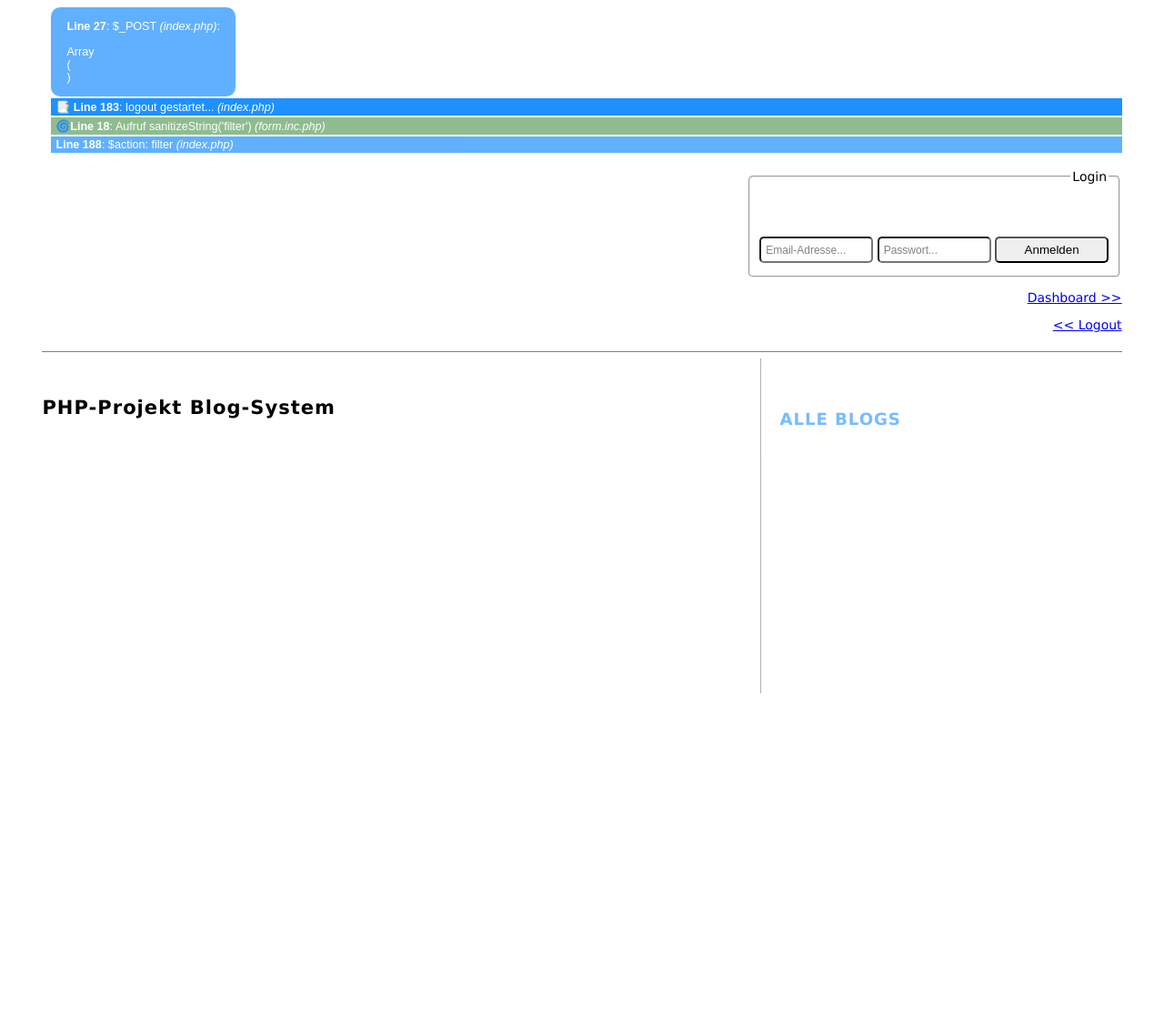
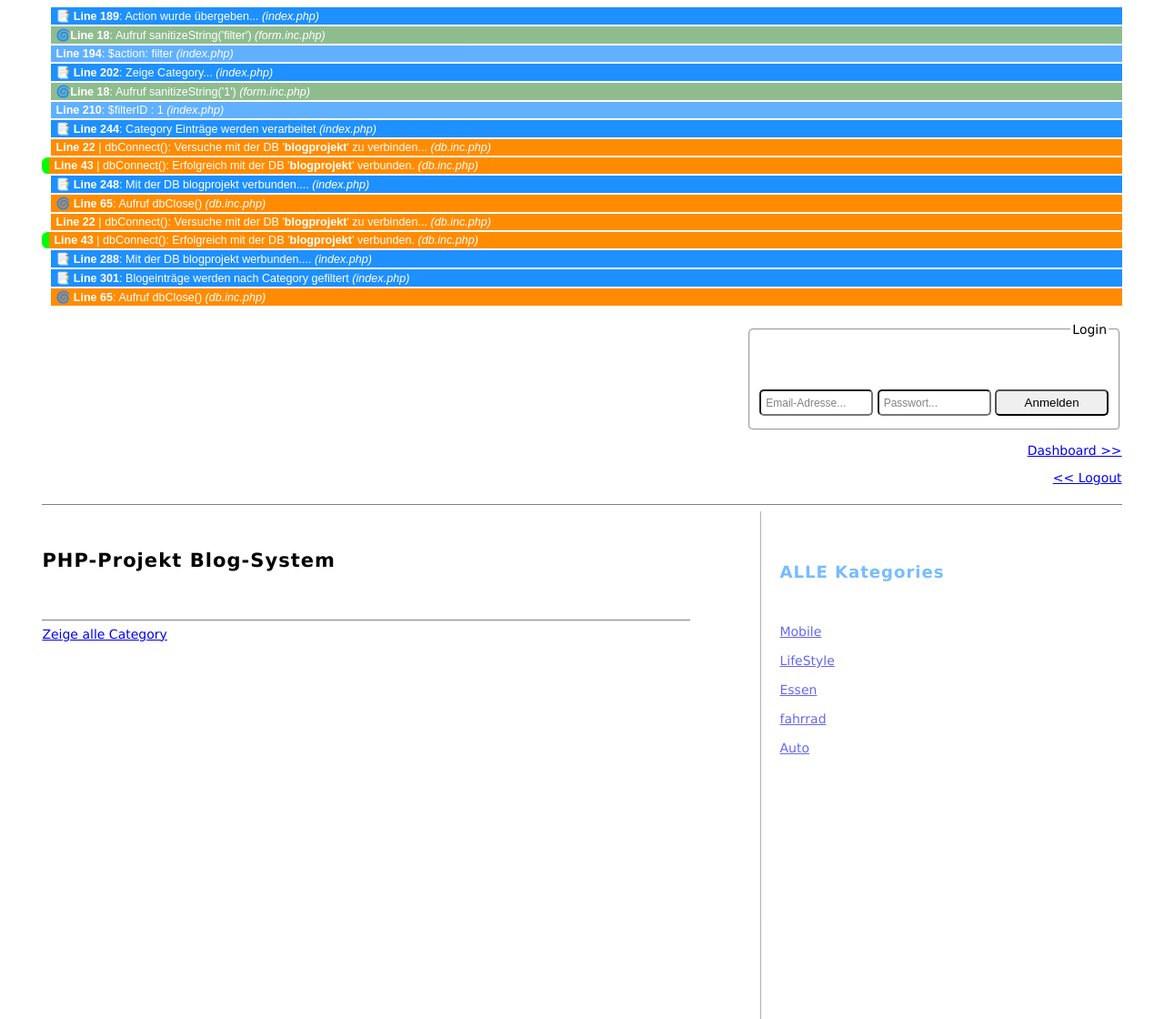
Before and after one commit to Fannese/PhpBlogSystem, a PHP site: page /index.php?action=filter&catID=1 in a window 1280 px wide. Shown: the whole page at 91% size. Before the commit the page ends 762 px from the top, so only its background shows below. Run offline with PHP 8.4, Linux system fonts and the light colour scheme; data comes from the database, SQL or seed files in the repository.

Commit message:
Fetch Blogdata and CategoryData to Index Page

```diff
--- a/index.php
+++ b/index.php
@@ -16,6 +16,9 @@
 				$errorEmail			=  NULL;
 				$errorPassword		=  NULL;
 				$errorLogin			=	NULL;
+				$filterID		 	=	NULL;
+				$filterAllBlog		=	NULL;
+				$msgAllCategory	=	NULL;
 
 				#***************************************#
 				#*********FORMULARVERARBEITUNG *********#
@@ -23,11 +26,11 @@
 
 
 				#**********AUSGABE DER FORMWERTE IN POST ARRAY*****************************#
-
+/*
 if(DEBUG_V) echo "<pre class='debug value'><b>Line " . __LINE__ . "</b>: \$_POST <i>(" . basename(__FILE__) . ")</i>:<br>\n";
 if(DEBUG_V)	print_r($_POST);
 if(DEBUG_V)	echo "</pre>";
-
+*/
 
 				//SCHRITT. 1. Prüfen ob formular abgeschickt wurde
 
@@ -97,11 +100,11 @@
 						//DB verbindung abschliessen
 						dbClose($PDO, $PDOStatement);
 if(DEBUG)			echo "<p class='debug'>📑 <b>Line " . __LINE__ . "</b>: Datenbank verbindung wurde getrennt <i>(" . basename(__FILE__) . ")</i></p>\n";
-
+/*
 if(DEBUG_A)			echo "<pre class='debug value'><b>Line " . __LINE__ . "</b>: \$userData <i>(" . basename(__FILE__) . ")</i>:<br>\n";
 if(DEBUG_A)			print_r($userData);
 if(DEBUG_A)			echo "</pre>";
-
+*/
 						#**********VALIDATE PASSWORD***************************************#
 
 if(DEBUG)			echo "<p class='debug'>📑 <b>Line " . __LINE__ . "</b>: PASSWORD VALIDIEREN ... <i>(" . basename(__FILE__) . ")</i></p>\n";
@@ -127,9 +130,10 @@
 								//Erfolsfall
 if(DEBUG)					echo "<p class='debug'>📑 <b>Line " . __LINE__ . "</b>: Passwort stimmt mit Passwort_hash<i>(" . basename(__FILE__) . ")</i></p>\n";
 
+
 								#***************************************#
 								#*****SESSION STARTEN UND USER-ID  *****#
-								#*****IN DIE SESSION SCHREIBE***********#
+								#*****IN DIE SESSION SCHREIBEN**********#
 								#***************************************#
 
 								//Schritt 1. LOGIN DÜRCHFÜHREN
@@ -177,20 +181,52 @@
 				#*****URLVERARBEITUNG  *****************#
 				#*****LOGOUT****************************#
 				#***************************************#
-				//url überprufen
-
+/*				//url überprufen
+if(DEBUG_A)			echo "<pre class='debug value'><b>Line " . __LINE__ . "</b>: \$_GET <i>(" . basename(__FILE__) . ")</i>:<br>\n";
+if(DEBUG_A)			print_r($_GET);
+if(DEBUG_A)			echo "</pre>";		*/
 				if(isset($_GET['action'])	=== true){
-if(DEBUG)		echo "<p class='debug'>📑 <b>Line " . __LINE__ . "</b>: logout gestartet... <i>(" . basename(__FILE__) . ")</i></p>\n";
+if(DEBUG)		echo "<p class='debug'>📑 <b>Line " . __LINE__ . "</b>: Action wurde übergeben... <i>(" . basename(__FILE__) . ")</i></p>\n";
 
 					//Schritt 2. entschärfen und Debug ausgabe
 
 					$action = sanitizeString($_GET['action']);
 if(DEBUG_V)		echo "<p class='debug value'><b>Line " . __LINE__ . "</b>: \$action: $action <i>(" . basename(__FILE__) . ")</i></p>\n";
 
-					//verzweigen
 
-					if($action === 'logout'){
-//if(DEBUG_V)			echo "<p class='debug value'><b>Line " . __LINE__ . "</b>: \$action: $action du bist abgemeldet <i>(" . basename(__FILE__) . ")</i></p>\n";
+					// Schritt 3 URL: Je nach erlaubtem Parameterwert verzweigen
+
+
+					#********** SHOW CATEGORY **********#
+					if( $action === 'filter' ) {
+if(DEBUG)			echo "<p class='debug'>📑 <b>Line " . __LINE__ . "</b>: Zeige Category... <i>(" . basename(__FILE__) . ")</i></p>\n";
+
+						// Schritt 4 URL: Werte weiterverarbeiten
+
+						//$showContentURLData	= true;
+
+
+						$filterID		=	sanitizeString($_GET['catID']);
+if(DEBUG_V)			echo "<p class='debug value'><b>Line " . __LINE__ . "</b>: \$filterID	: $filterID	 <i>(" . basename(__FILE__) . ")</i></p>\n";
+
+					}
+
+
+
+					#********** SHOW ALL BLOG **********#
+					elseif( $action === '' ) {
+if(DEBUG)			echo "<p class='debug'>📑 <b>Line " . __LINE__ . "</b>: Zeige alle Blogbeiträge... <i>(" . basename(__FILE__) . ")</i></p>\n";
+
+						$msgAllCategory	= 'Alle Category';
+						header('LOCATION: ./');
+						exit();
+
+					}
+
+					//verzweigen LOGOUT
+
+					elseif($action === 'logout'){
+if(DEBUG_V)			echo "<p class='debug value'><b>Line " . __LINE__ . "</b>: \$action: $action du bist abgemeldet <i>(" . basename(__FILE__) . ")</i></p>\n";
 
 						session_destroy();
 						header('LOCATION: ./');
@@ -199,14 +235,107 @@
 
 				} //END URL ÜBERPRUFUNG
 
+#**************************************************************************************************************#
+
+				#***************************************#
+				#*****FETCH CATEGORIE FROM *************#
+				#*****DATABASE**************************#
+				#***************************************#
+if(DEBUG)	echo "<p class='debug'>📑 <b>Line " . __LINE__ . "</b>: Category Einträge werden verarbeitet <i>(" . basename(__FILE__) . ")</i></p>\n";
 
 
+				$PDO		=	dbConnect('blogprojekt');
+if(DEBUG)	echo "<p class='debug'>📑 <b>Line " . __LINE__ . "</b>: Mit der DB blogprojekt verbunden.... <i>(" . basename(__FILE__) . ")</i></p>\n";
+
+
+				//Statement und Placeholders
+				//zugriff auf die Category
+				$sql				= 'SELECT *
+										FROM categories';
+
+				$placeholders	= array();
+
+				// Schritt 3 DB: Prepared Statements
+				try{
+					$PDOStatement	=	$PDO->prepare($sql);
+
+					$PDOStatement->execute($placeholders);
+				}
+				catch(PDOException $error){
+if(DEBUG) 		echo "<p class='debug db err'><b>Line " . __LINE__ . "</b>: ERROR: " . $error->GetMessage() . "<i>(" . basename(__FILE__) . ")</i></p>\n";
+
+				}
+
+				$catData 	= $PDOStatement->fetchAll(PDO::FETCH_ASSOC);
+/*
+if(DEBUG_A)	echo "<pre class='debug value'><b>Line " . __LINE__ . "</b>: \$catData <i>(" . basename(__FILE__) . ")</i>:<br>\n";
+if(DEBUG_A)	print_r($catData);
+if(DEBUG_A)	echo "</pre>";
+*/
+
+				// DB-Verbindung schließen
+				dbClose($PDO, $PDOStatement);
+
+#**************************************************************************************************************#
+
+				#***************************************#
+				#*****FETCH BLOGS FROM *************#
+				#*****DATABASE**************************#
+				#***************************************#
+
+
+				$PDO		=	dbConnect('blogprojekt');
+if(DEBUG)	echo "<p class='debug'>📑 <b>Line " . __LINE__ . "</b>: Mit der DB blogprojekt werbunden.... <i>(" . basename(__FILE__) . ")</i></p>\n";
+
+				if($filterID	===	NULL	)	{
+if(DEBUG)	echo "<p class='debug'>📑 <b>Line " . __LINE__ . "</b>: Alle Blogeinträge werden ausgelesen <i>(" . basename(__FILE__) . ")</i></p>\n";
+
+					//
+					//Statement und Placeholders
+					//zugriff auf die Blogs
+					$sql				= 'SELECT * FROM blogs';
+
+					$placeholders	= array();
+
+				} else{
+if(DEBUG)		echo "<p class='debug'>📑 <b>Line " . __LINE__ . "</b>: Blogeinträge werden nach Category gefiltert <i>(" . basename(__FILE__) . ")</i></p>\n";
+
+					//
+					//Statement und Placeholders
+					//zugriff auf die Blogs und catID
+					$sql				= 'SELECT * FROM blogs WHERE catID = :catID';
+
+					$placeholders	= array('catID'=>$filterID);
+
+				}
+
+				// Schritt 3 DB: Prepared Statements
+				try{
+					$PDOStatement	=	$PDO->prepare($sql);
+
+					$PDOStatement->execute($placeholders);
+				}
+				catch(PDOException $error){
+if(DEBUG) 		echo "<p class='debug db err'><b>Line " . __LINE__ . "</b>: ERROR: " . $error->GetMessage() . "<i>(" . basename(__FILE__) . ")</i></p>\n";
+
+				}
+
+				$blogData 	= $PDOStatement->fetchAll(PDO::FETCH_ASSOC);
+/*
+if(DEBUG_A)	echo "<pre class='debug value'><b>Line " . __LINE__ . "</b>: \$blogData <i>(" . basename(__FILE__) . ")</i>:<br>\n";
+if(DEBUG_A)	print_r($blogData);
+if(DEBUG_A)	echo "</pre>";
+*/
+
+				// DB-Verbindung schließen
+				dbClose($PDO, $PDOStatement);
 
 
 
 
 
 #**************************************************************************************************************#
+
 
 ?>
 
@@ -275,19 +404,40 @@
 
 			<h1>PHP-Projekt  Blog-System </h1>
 
-			<!-- -------- USER MESSAGES START -------- -->
+		<br>
 
-			<!-- -------- USER MESSAGES END -------- -->
+		<!-- ---------- CONTENT OUTPUT CATID ---------- -->
+
+		<br>
+		<hr>
 
 
+			 <a href="?action=">Zeige alle Category</a>
+			 <h2><?=$msgAllCategory?></h2>
+			<?php foreach($blogData AS $blog): ?>
+			<hr>
+			<h4><?=$blog['userID'] ?></h4>
+			<h3><?=$blog['blogHeadline'] ?></h3>
+			<p><?=$blog['blogContent'] ?></p>
+			<img src="<?=$blog['blogImagePath'] ?>" alt="Girl in a jacket" width="200" height="300">
 
+			<?php endforeach?>
 		</main>
-
+	<!-- -------- FETCH CATEGORY -------- -->
 		<aside class="fright">
 
-			<h2>ALLE BLOGS</h2>
+			<h2>ALLE Kategories</h2>
+			<nav>
+				<?php foreach($catData AS $category): ?>
+				 <br>
+				 <br>
 
+				 <a href="?action=filter&catID=<?=$category['catID'] ?>"><?=$category['catLabel']?></a>
 
+				 <?php endforeach?>
+			</nav>
+
+	<!-- -------- FETCH CATEGORY END -------- -->
 
 		<br>
 		<br>
@@ -298,6 +448,9 @@
 		<br>
 		<br>
 		<br>
+
+	<p>
+</p>
 		<br>
 		<br>
 		<br>
```
Also changed, not shown: dashboard.php (+10 -16 lines).
